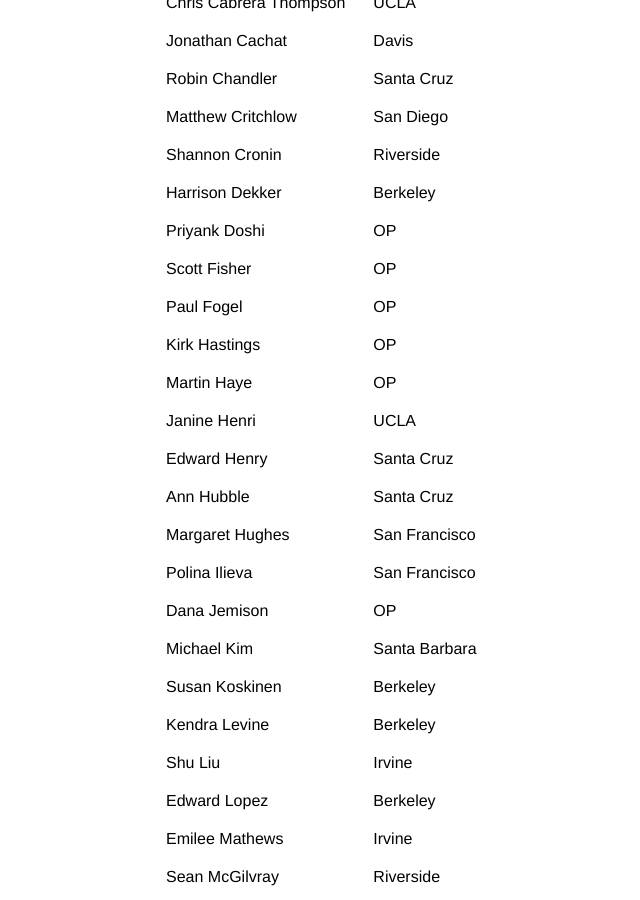
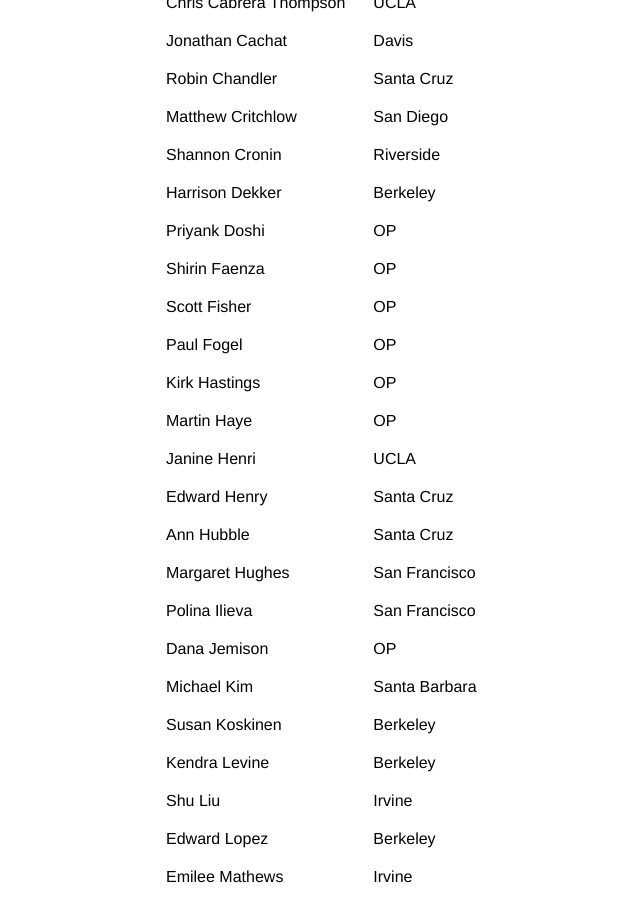
Before and after one commit to CDLUC3/UC-code-camp, a Jekyll site: the page built from attendees.md, in a window 1280 px wide and 900 px high, scrolled down 343 px. Shown: the whole window, without its empty margins (88-728 px from the left). Built offline with Jekyll 4.4.1, drawn with Linux system fonts in a browser that asks for light colours; Markdown is read by kramdown in place of the engine named in the settings.

Commit message:
adding shirin

```diff
--- a/attendees.md
+++ b/attendees.md
@@ -17,6 +17,7 @@
 <tr>	<td>	Shannon Cronin	</td>	<td>	</td>	<td>	Riverside	</td>	</tr>
 <tr>	<td>	Harrison Dekker	</td>	<td>	</td>	<td>	Berkeley	</td>	</tr>
 <tr>	<td>	Priyank Doshi	</td>	<td>	</td>	<td>	OP	</td>	</tr>
+<tr>	<td>	Shirin Faenza	</td>	<td>	</td>	<td>	OP	</td>	</tr>
 <tr>	<td>	Scott Fisher	</td>	<td>	</td>	<td>	OP	</td>	</tr>
 <tr>	<td>	Paul Fogel	</td>	<td>	</td>	<td>	OP	</td>	</tr>
 <tr>	<td>	Kirk Hastings	</td>	<td>	</td>	<td>	OP	</td>	</tr>
```
